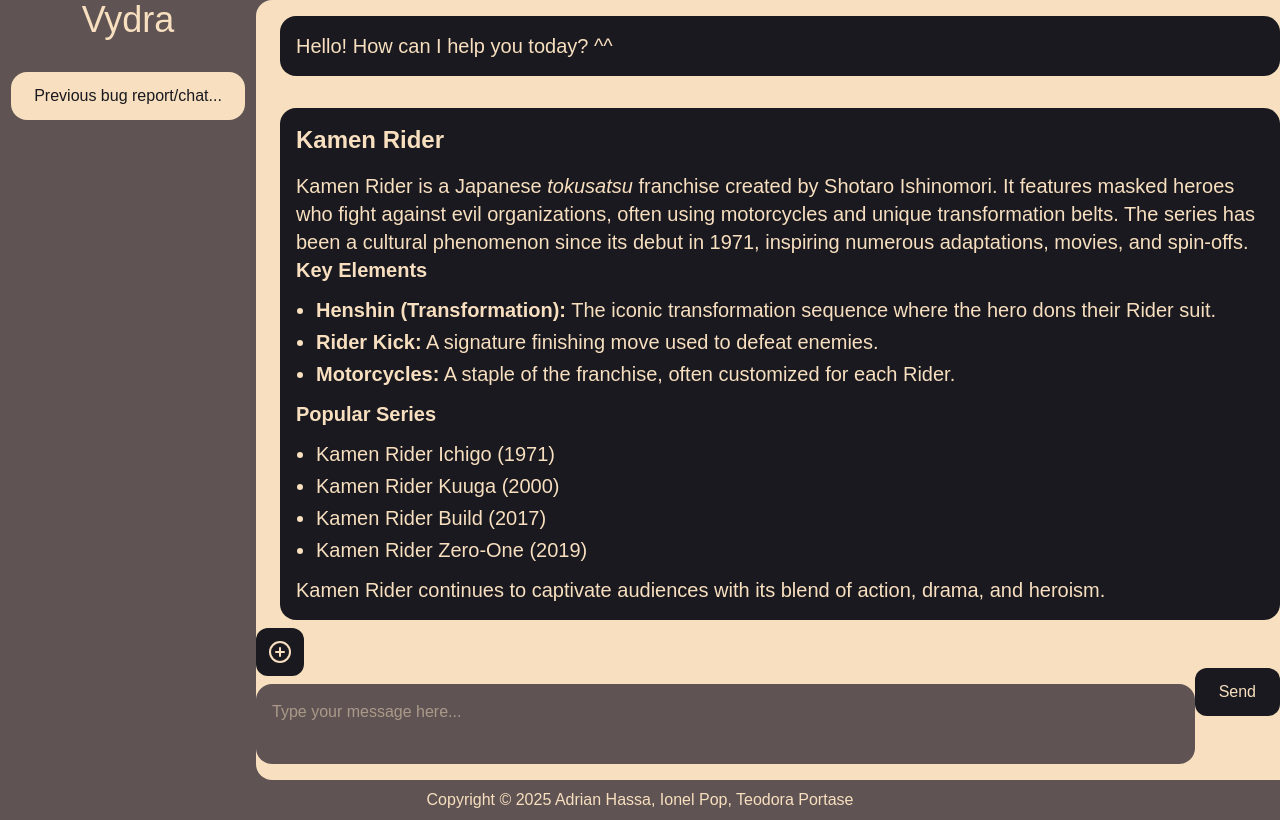
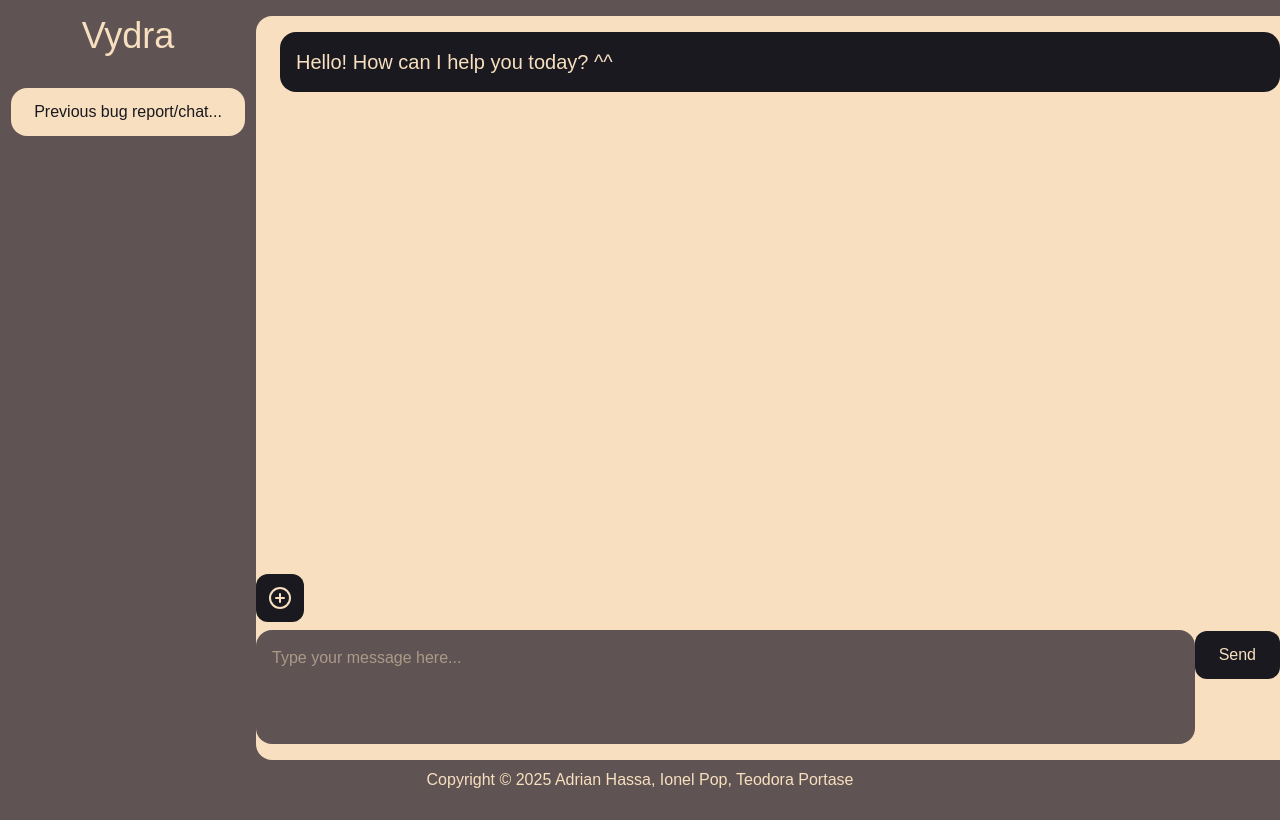
Before and after one commit to Adrian2901/vydra, a Next.js app: page / in a window 1280 px wide. Built offline with nearby package versions, Linux system fonts and the light colour scheme.

Commit message:
#8 Update chat.js
Remove extra test message

```diff
--- a/src/app/components/chat.js
+++ b/src/app/components/chat.js
@@ -28,12 +28,7 @@
     "Hello! How can I help you today? ^^"
   );
 
-  const message2 = createMessage(
-    "assistant",
-    "# Kamen Rider\n\nKamen Rider is a Japanese *tokusatsu* franchise created by Shotaro Ishinomori. It features masked heroes who fight against evil organizations, often using motorcycles and unique transformation belts. The series has been a cultural phenomenon since its debut in 1971, inspiring numerous adaptations, movies, and spin-offs.\n\n## Key Elements\n- **Henshin (Transformation):** The iconic transformation sequence where the hero dons their Rider suit.\n- **Rider Kick:** A signature finishing move used to defeat enemies.\n- **Motorcycles:** A staple of the franchise, often customized for each Rider.\n\n## Popular Series\n- Kamen Rider Ichigo (1971)\n- Kamen Rider Kuuga (2000)\n- Kamen Rider Build (2017)\n- Kamen Rider Zero-One (2019)\n\nKamen Rider continues to captivate audiences with its blend of action, drama, and heroism."
-  );
-
-  const [messages, setMessages] = useState([message1, message2]);
+  const [messages, setMessages] = useState([message1]);
   const [file, setFile] = useState();
 
   const sendMessage = async (newMessageObjects) => {
```
